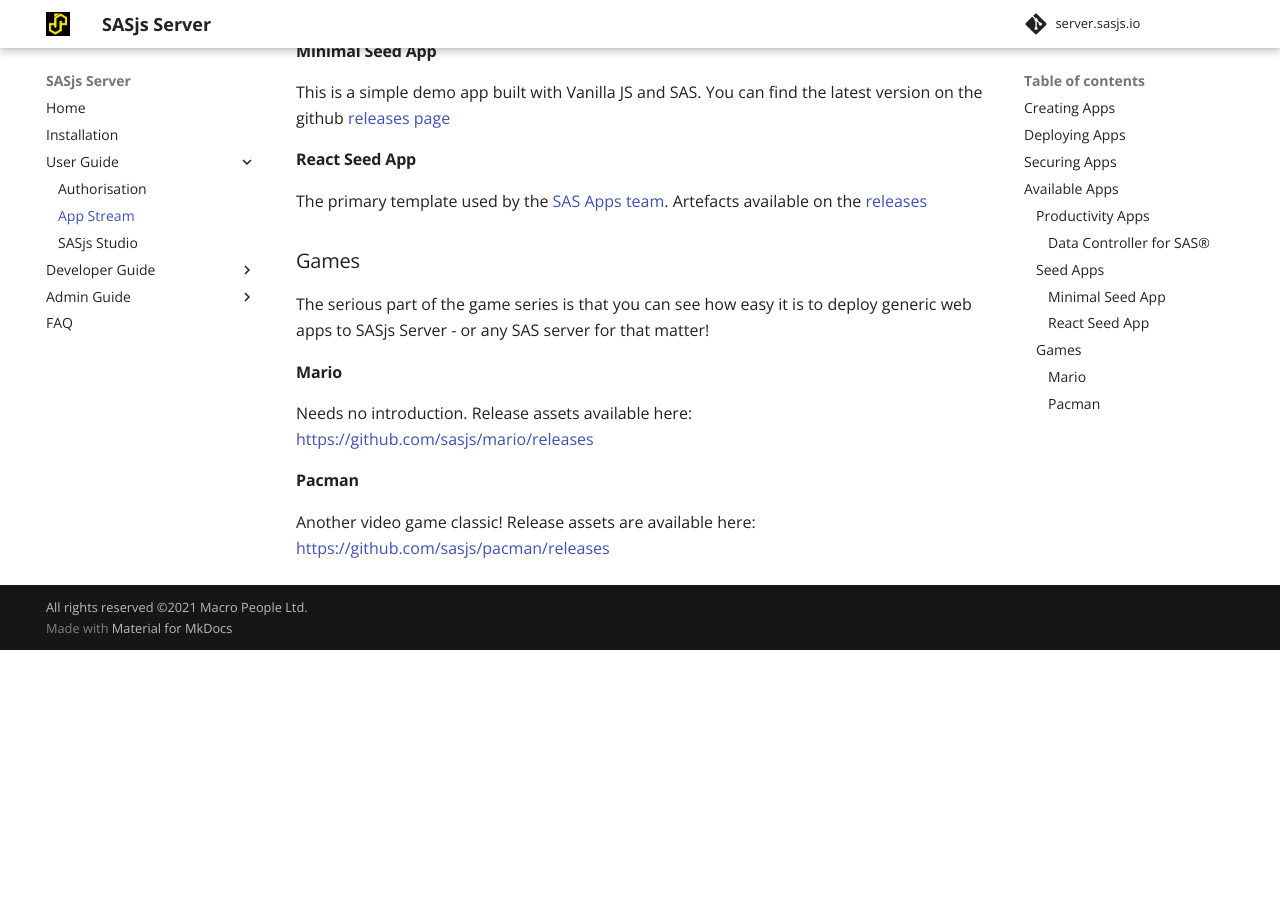
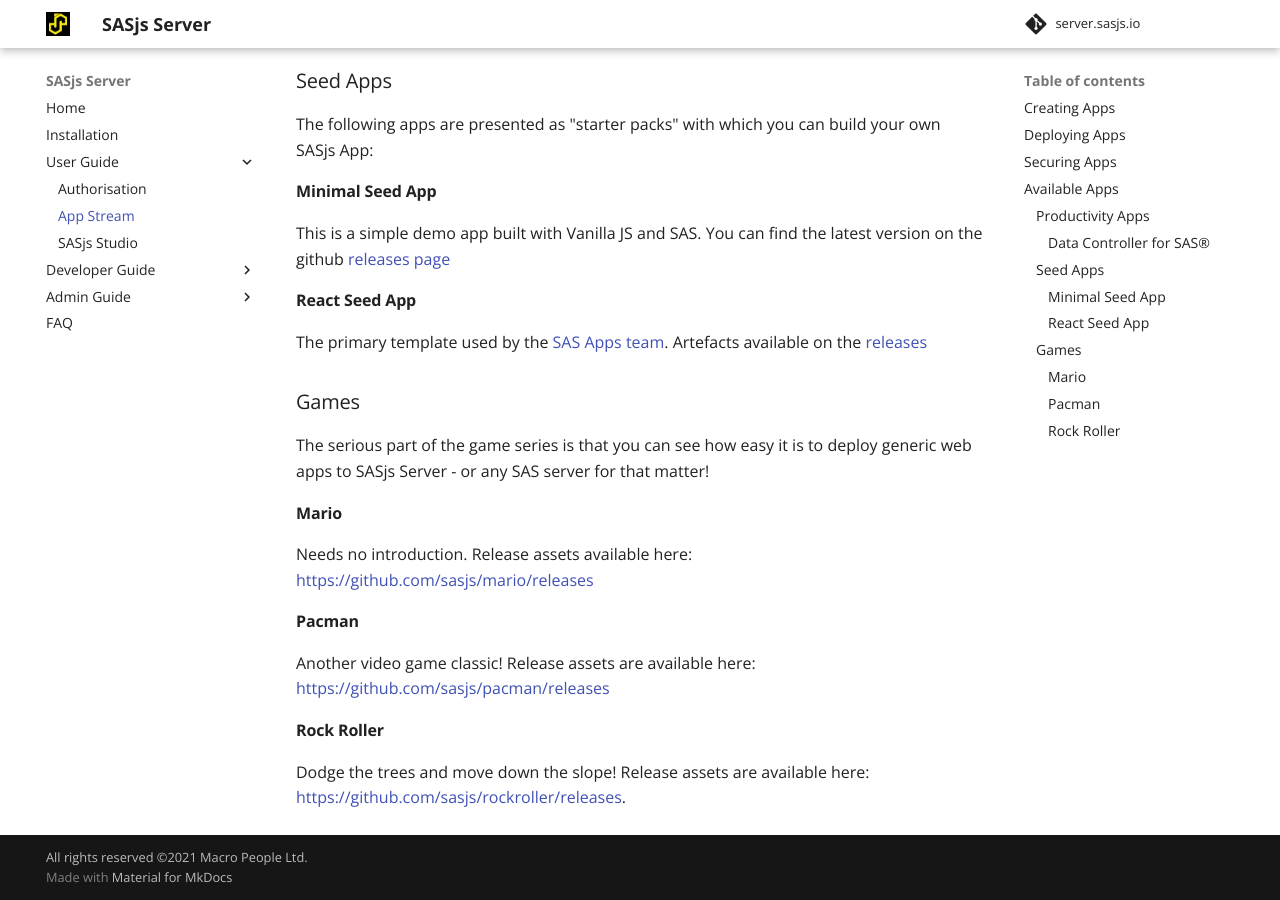
Before and after one commit to sasjs/server.sasjs.io, an MkDocs documentation site: the page built from docs/apps.md, in a window 1280 px wide and 900 px high, scrolled down 1882 px. Built offline with MkDocs 1.6.1 and Material for MkDocs 9.7.7, drawn with Linux system fonts in a browser that asks for light colours; comment, search, counter and statistics services are not loaded; before the commit the page ends 2532 px from its top, so only the background shows below that.

Commit message:
chore: automated commit

```diff
--- a/docs/apps.md
+++ b/docs/apps.md
@@ -66,3 +66,7 @@
 #### Pacman
 
 Another video game classic! Release assets are available here: [https://github.com/sasjs/pacman/releases](https://github.com/sasjs/pacman/releases)
+
+#### Rock Roller
+
+Dodge the trees and move down the slope! Release assets are available here: [https://github.com/sasjs/rockroller/releases](https://github.com/sasjs/rockroller/releases).
```
Also changed, not shown: docs/img/apps.png.
